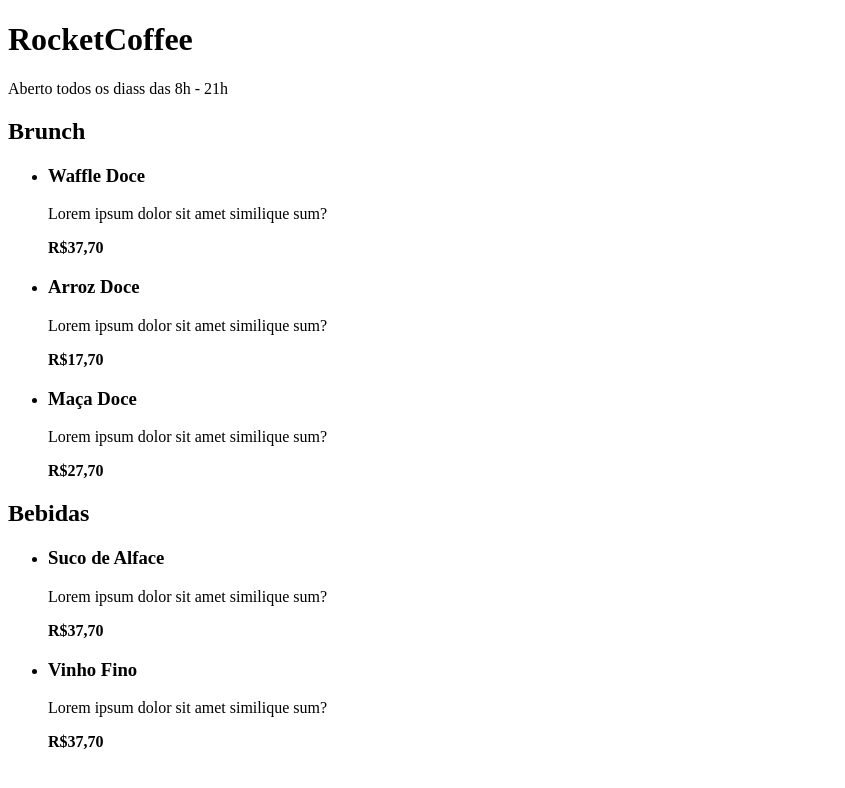
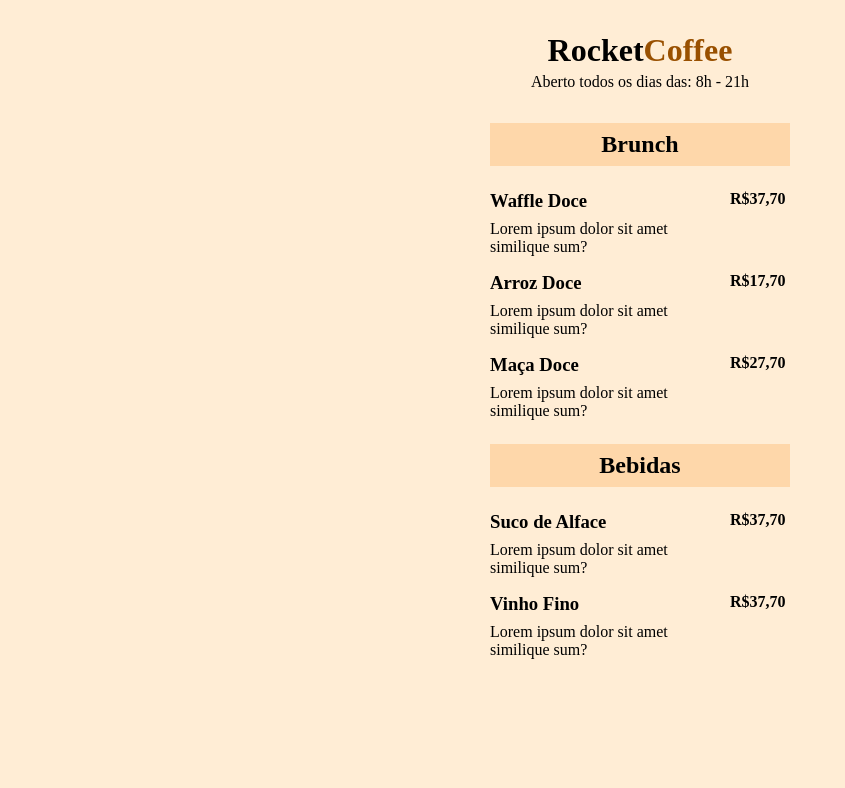
Before and after one commit to Develiin/RocketCoffe, a plain HTML site: page index.html in a window 1280 px wide. Shown: the whole page, without its empty margins (0-845 px from the left). Drawn offline with Linux system fonts and the light colour scheme.

Commit message:
Add files via upload

```diff
--- a/index.html
+++ b/index.html
@@ -1,16 +1,16 @@
 <!DOCTYPE html>
 <html lang="pt-br">
   <head>
-        <meta charset='utf-8'>
-        <meta name='viewport' content='width=device-width, initial-scale=1'>
+    <meta charset="utf-8" />
+    <meta name="viewport" content="width=device-width, initial-scale=1" />
+    <link href="style.css" rel="stylesheet" />
     <title>RocketCoffee</title>
-        <link rel='stylesheet' type='text/css' media='screen' href='main.css'>
   </head>
 
   <body>
     <header>
-            <h1>RocketCoffee</h1>
-            <p>Aberto todos os diass das 8h - 21h</p>
+      <h1>Rocket<span>Coffee</span></h1>
+      <p>Aberto todos os dias das: 8h - 21h</p>
     </header>
 
     <section>
@@ -20,38 +20,28 @@
         <li>
           <div class="detalhes">
             <h3>Waffle Doce</h3>
-                        <p class="descrição">Lorem ipsum dolor sit amet similique sum?
-                        </p>
+            <p class="descrição">Lorem ipsum dolor sit amet similique sum?</p>
           </div>
 
-                    <strong class="preço">
-                        R$37,70
-                    </strong>
-
+          <strong class="preço"> R$37,70 </strong>
         </li>
 
         <li>
           <div class="detalhes">
             <h3>Arroz Doce</h3>
-                        <p class="descrição">Lorem ipsum dolor sit amet similique sum?
-                        </p>
+            <p class="descrição">Lorem ipsum dolor sit amet similique sum?</p>
           </div>
 
-                    <strong class="preço">
-                        R$17,70
-                    </strong>
+          <strong class="preço"> R$17,70 </strong>
         </li>
 
         <li>
           <div class="detalhes">
             <h3>Maça Doce</h3>
-                        <p class="descrição">Lorem ipsum dolor sit amet similique sum?
-                        </p>
+            <p class="descrição">Lorem ipsum dolor sit amet similique sum?</p>
           </div>
 
-                    <strong class="preço">
-                        R$27,70
-                    </strong>
+          <strong class="preço"> R$27,70 </strong>
         </li>
       </ul>
     </section>
@@ -63,33 +53,21 @@
         <li>
           <div class="detalhes">
             <h3>Suco de Alface</h3>
-                        <p class="descrição">Lorem ipsum dolor sit amet similique sum?
-                        </p>
+            <p class="descrição">Lorem ipsum dolor sit amet similique sum?</p>
           </div>
 
-                    <strong class="preço">
-                        R$37,70
-                    </strong>
+          <strong class="preço"> R$37,70 </strong>
         </li>
 
         <li>
           <div class="detalhes">
             <h3>Vinho Fino</h3>
-                        <p class="descrição">Lorem ipsum dolor sit amet similique sum?
-                        </p>
+            <p class="descrição">Lorem ipsum dolor sit amet similique sum?</p>
           </div>
 
-                    <strong class="preço">
-                        R$37,70
-                    </strong>
-
+          <strong class="preço"> R$37,70 </strong>
         </li>
-
-
       </ul>
-
     </section>
-
-        <script src='main.js'></script>
   </body>
 </html>
--- a/style.css
+++ b/style.css
@@ -0,0 +1,56 @@
+* {
+  margin: 0;
+  padding: 0;
+}
+
+body {
+  background-color: #ffedd5;
+}
+
+ul {
+  list-style: none;
+}
+
+header {
+  text-align: center;
+  padding: 32px 0;
+}
+
+header,
+section {
+  max-width: 300px;
+  margin: 0 auto;
+}
+
+header h1 {
+  margin-bottom: 4px;
+}
+
+header h1 span {
+  color: #995000;
+}
+
+section {
+  margin-bottom: 24px;
+}
+
+section h2 {
+  background-color: #fed7aa;
+  padding: 8px 16px;
+  text-align: center;
+
+  margin-bottom: 24px;
+}
+
+ul li {
+  margin-bottom: 16px;
+  display: flex;
+}
+
+li .detalhes {
+  max-width: 240px;
+}
+
+.detalhes h3 {
+  margin-bottom: 8px;
+}
```
Lines whose indentation alone changed are shown as unchanged.
